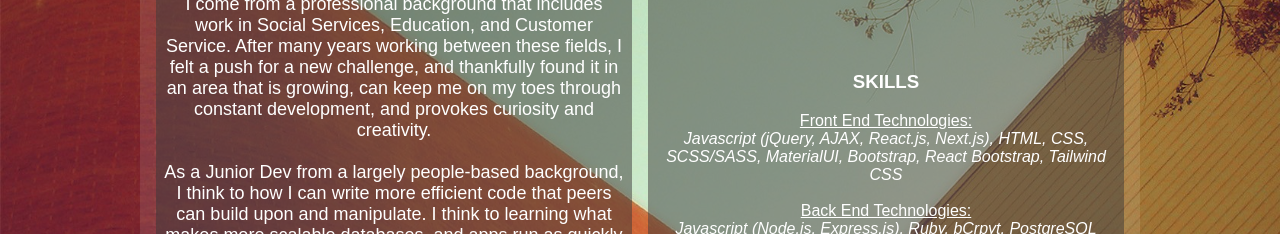
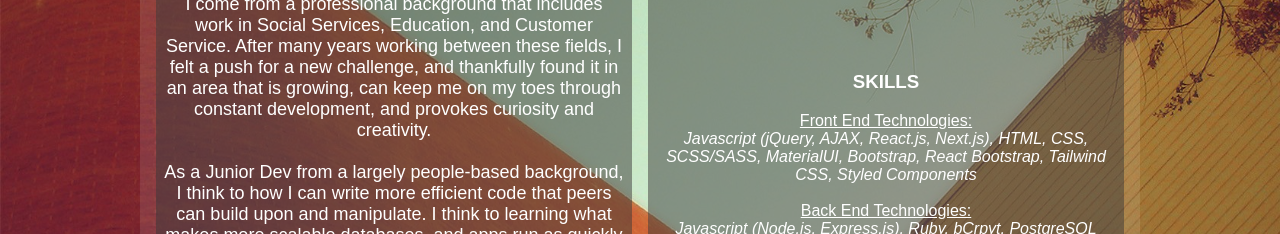
Before and after one commit to rphillipsosei/rhoda-portfolio, a Next.js app: page / in a window 1280 px wide. Shown: the part 1080-1314 px from the top of the page. Built offline with nearby package versions, Linux system fonts and the light colour scheme; a web font is replaced by a local one.

Commit message:
add entries to skills list

```diff
--- a/components/About.js
+++ b/components/About.js
@@ -34,7 +34,7 @@ export default function Home() {
           <u>Front End Technologies:</u>
           <i>
             Javascript (jQuery, AJAX, React.js, Next.js), HTML, CSS, SCSS/SASS,
-            MaterialUI, Bootstrap, React Bootstrap, Tailwind CSS
+            MaterialUI, Bootstrap, React Bootstrap, Tailwind CSS, Styled Components
           </i>
 
           <br></br>
```
